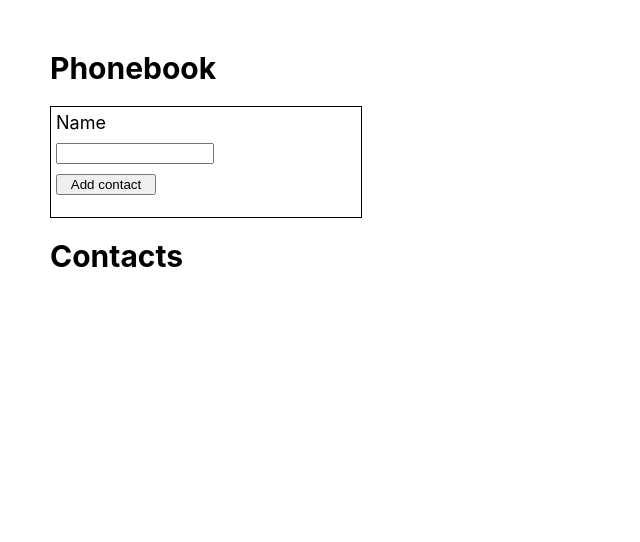
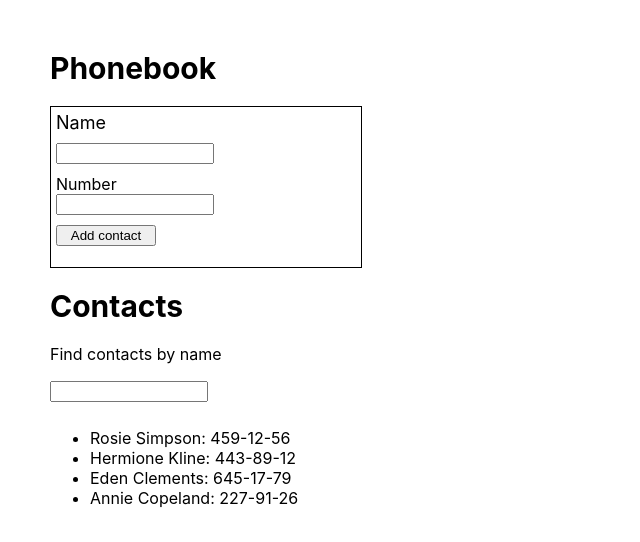
Before and after one commit to d-afanasiev/goit-react-hw-02-phonebook, a React (Create React App) app: page / in a window 1280 px wide. Shown: the top 542 px of the page, without its empty margins (0-640 px from the left). Built offline with nearby package versions, Linux system fonts and the light colour scheme.

Commit message:
add filterList, reset

```diff
--- a/src/App.css
+++ b/src/App.css
@@ -2,3 +2,36 @@
   width: 600px;
   margin: 50px;
 }
+
+.titlePhonebook {
+  font-size: 30px;
+}
+
+.form {
+  display: flex;
+  flex-direction: column;
+  width: 300px;
+  height: 150px;
+  border: 1px solid black;
+  padding: 5px;
+}
+
+.name {
+  font-size: 18px;
+  margin-bottom: 10px;
+}
+
+.inputName,
+.inputTel,
+.inputFilter {
+  width: 150px;
+  margin-bottom: 10px;
+}
+
+.submitName {
+  width: 100px;
+}
+
+.titleContacts {
+  font-size: 30px;
+}
--- a/src/App.js
+++ b/src/App.js
@@ -1,21 +1,129 @@
-import logo from "./logo.svg";
 import "./App.css";
+import PropTypes from "prop-types";
 import { Component } from "react";
-import Phonebook from "./components/Phonebook";
+import { v4 as uuidv4 } from "uuid";
 
 class App extends Component {
   state = {
-    contacts: [],
+    contacts: [
+      { id: "id-1", name: "Rosie Simpson", number: "459-12-56" },
+      { id: "id-2", name: "Hermione Kline", number: "443-89-12" },
+      { id: "id-3", name: "Eden Clements", number: "645-17-79" },
+      { id: "id-4", name: "Annie Copeland", number: "227-91-26" },
+    ],
+    filter: "",
     name: "",
+    number: "",
+  };
+
+  handleSubmit = (e) => {
+    e.preventDefault();
+    let idFullName = uuidv4();
+    const totalState = {
+      id: idFullName,
+      name: this.state.name,
+      number: this.state.number,
+    };
+
+    this.setState((prevState) => ({
+      contacts: [totalState, ...prevState.contacts],
+    }));
+
+    this.reset();
+  };
+
+  filterList = (e) => {
+    this.setState((prevState) => ({
+      contacts: prevState.contacts.filter((item) =>
+        item.name.includes(e.target.value)
+      ),
+    }));
+  };
+
+  handleChange = (e) => {
+    const { name, value } = e.currentTarget;
+    this.setState({ [name]: value });
+  };
+
+  reset = () => {
+    this.setState({
+      filter: "",
+      name: "",
+      number: "",
+    });
   };
 
   render() {
+    const { contacts, name, number } = this.state;
     return (
       <div className="App">
-        <Phonebook contacts={this.state.contacts} name={this.state.name} />
+        <header>
+          <h1 className="titlePhonebook">Phonebook</h1>
+          <form className="form" onSubmit={this.handleSubmit}>
+            <label htmlFor="sendName" className="name">
+              Name
+            </label>
+            <input
+              type="text"
+              name="name"
+              pattern="^[a-zA-Zа-яА-Я]+(([' -][a-zA-Zа-яА-Я ])?[a-zA-Zа-яА-Я]*)*$"
+              title="Имя может состоять только из букв, апострофа, тире и пробелов. Например Adrian, Jacob Mercer, Charles de Batz de Castelmore d'Artagnan и т. п."
+              required
+              value={name}
+              onChange={this.handleChange}
+              className="inputName"
+              id="sendName"
+            />
+            <label htmlFor="sendTel">Number</label>
+            <input
+              type="tel"
+              name="number"
+              pattern="\+?\d{1,4}?[-.\s]?\(?\d{1,3}?\)?[-.\s]?\d{1,4}[-.\s]?\d{1,4}[-.\s]?\d{1,9}"
+              title="Номер телефона должен состоять цифр и может содержать пробелы, тире, круглые скобки и может начинаться с +"
+              required
+              className="inputTel"
+              onChange={this.handleChange}
+              value={number}
+              id="sendTel"
+            />
+            <button type="submit" className="submitName">
+              Add contact
+            </button>
+          </form>
+
+          <h1 className="titleContacts">Contacts</h1>
+
+          <p>Find contacts by name</p>
+          <input
+            type="text"
+            name="filter"
+            pattern="^[a-zA-Zа-яА-Я]+(([' -][a-zA-Zа-яА-Я ])?[a-zA-Zа-яА-Я]*)*$"
+            title="Имя может состоять только из букв, апострофа, тире и пробелов. Например Adrian, Jacob Mercer, Charles de Batz de Castelmore d'Artagnan и т. п."
+            className="inputFilter"
+            onChange={this.filterList}
+            // value={filter}
+          />
+
+          <ul className="listContacts">
+            {contacts.map((contact) => (
+              <li key={contact.id}>
+                {contact.name}: {contact.number}
+              </li>
+            ))}
+          </ul>
+        </header>
       </div>
     );
   }
 }
 
+App.propTypes = {
+  contacts: PropTypes.arrayOf(
+    PropTypes.shape({
+      id: PropTypes.number,
+      name: PropTypes.string,
+    })
+  ),
+};
+
 export default App;
--- a/src/components/Phonebook.jsx
+++ /dev/null
@@ -1,47 +0,0 @@
-import PropTypes from "prop-types";
-import css from "./Phonebook.module.css";
-import { Component } from "react";
-
-class Phonebook extends Component {
-  render() {
-    const { contacts, name } = this.props;
-    return (
-      <header>
-        <h1 className={css.titlePhonebook}>Phonebook</h1>
-        <form action="#" className={css.form}>
-          <label htmlFor="sendName" className={css.name}>
-            Name
-          </label>
-          <input
-            type="text"
-            name="name"
-            pattern="^[a-zA-Zа-яА-Я]+(([' -][a-zA-Zа-яА-Я ])?[a-zA-Zа-яА-Я]*)*$"
-            title="Имя может состоять только из букв, апострофа, тире и пробелов. Например Adrian, Jacob Mercer, Charles de Batz de Castelmore d'Artagnan и т. п."
-            required
-            className={css.inputName}
-            id="sendName"
-          />
-          <button type="submit" className={css.submitName}>
-            Add contact
-          </button>
-        </form>
-
-        <h1 className={css.titleContacts}>Contacts</h1>
-        <ul className={css.listContacts}>
-          <li></li>
-        </ul>
-      </header>
-    );
-  }
-}
-
-Phonebook.propTypes = {
-  contacts: PropTypes.arrayOf(
-    PropTypes.shape({
-      id: PropTypes.number,
-      name: PropTypes.string,
-    })
-  ),
-};
-
-export default Phonebook;
--- a/src/components/Phonebook.module.css
+++ /dev/null
@@ -1,34 +0,0 @@
-.titlePhonebook {
-  font-size: 30px;
-}
-
-.form {
-  display: flex;
-  flex-direction: column;
-  width: 300px;
-  height: 100px;
-  border: 1px solid black;
-  padding: 5px;
-}
-
-.name {
-  font-size: 18px;
-  margin-bottom: 10px;
-}
-
-.inputName {
-  width: 150px;
-  margin-bottom: 10px;
-}
-
-.submitName {
-  width: 100px;
-}
-
-.titleContacts {
-  font-size: 30px;
-}
-
-.listContacts {
-  list-style: none;
-}
--- a/src/components/index.js
+++ /dev/null
@@ -1 +0,0 @@
-export { default } from "./Phonebook.jsx";
```
